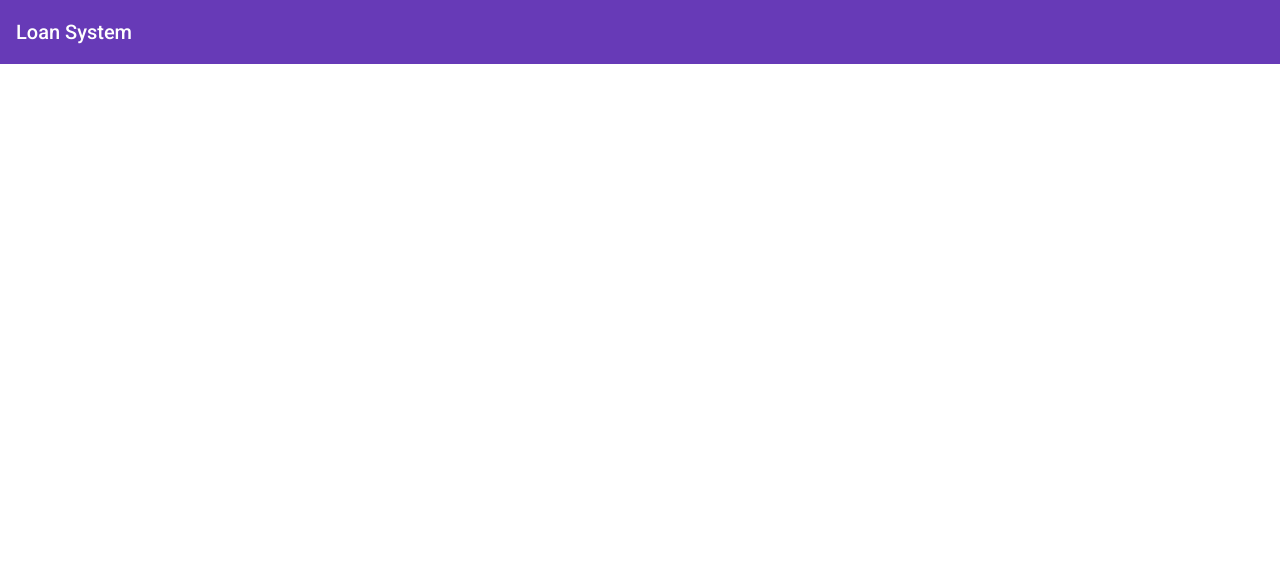
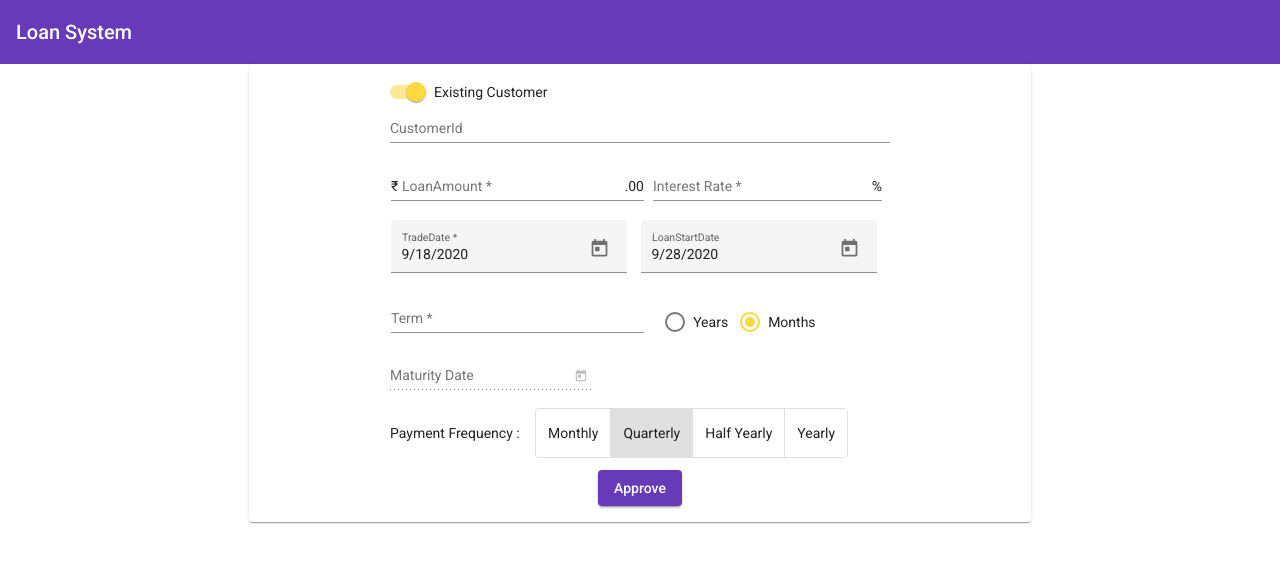
Before and after one commit to A-Venkatesh/LoanMgmt, an Angular app: page / in a window 1280 px wide. Shown: the top 562 px of the page. Built offline with nearby package versions, Linux system fonts and the light colour scheme.

Commit message:
UI Phase one completed

```diff
--- a/src/app/app.component.html
+++ b/src/app/app.component.html
@@ -1,3 +1,5 @@
 <mat-toolbar color="primary">
   <span>Loan System</span>
 </mat-toolbar>
+
+<app-create></app-create>
--- a/src/app/components/create/create.component.css
+++ b/src/app/components/create/create.component.css
@@ -0,0 +1,52 @@
+.main {
+  margin: 0 auto;
+  max-width: 750px;
+}
+
+.form {
+    margin: 0 auto;
+  min-width: 150px;
+  max-width: 500px;
+  width: 100%;
+}
+
+.full-width {
+  width: 100%;
+}
+
+td {
+  padding-right: 8px;
+}
+
+
+mat-button-toggle-group {
+    margin-left: 12px;
+  }
+
+  .cell4{
+    width: 30%;
+    padding: 0 5px;
+    display: table-cell;
+  }
+  .cell2{
+    width: 20%;
+    padding: 0 5px;
+    display: table-cell;
+  }
+  .row{
+    width: 100%;
+    margin: 0 auto;
+  }
+
+  mat-radio-button{
+    margin-left: 12px;
+  }
+
+  .centre {
+    /* width: 200px; */
+    /* display: block; */
+    /* background-color: #eee; */
+    margin: auto;
+    text-align: center;
+    /* margin-right: auto; */
+  }
--- a/src/app/components/create/create.component.html
+++ b/src/app/components/create/create.component.html
@@ -1 +1,95 @@
-<p>create works!</p>
+<mat-card class="main">
+  <form class="form" [formGroup]="form">
+    <mat-slide-toggle name="exist" formControlName="isExist">
+      <div *ngIf="form.get('isExist').value;else other_content">
+        Existing Customer
+      </div>
+      <ng-template #other_content>
+        New Customer
+      </ng-template>
+    </mat-slide-toggle>
+    <mat-form-field class="row" *ngIf="form.get('isExist').value">
+      <mat-label>CustomerId</mat-label>
+      <input matInput value="" formControlName="custID">
+    </mat-form-field>
+
+    <table class="row" cellspacing="0">
+      <tr>
+        <td>
+          <mat-form-field class="row">
+            <span matPrefix>₹&nbsp;</span>
+            <span matSuffix>.00</span>
+            <mat-label>LoanAmount</mat-label>
+            <input matInput formControlName="loanAmount">
+            <mat-error *ngIf="!form.controls['loanAmount'].valid">{{getErrorMessage('loanAmount')}}</mat-error>
+          </mat-form-field>
+        </td>
+        <td>
+          <mat-form-field class="row">
+            <mat-label>Interest Rate</mat-label>
+            <input matInput formControlName="intrestRate">
+            <span matSuffix>%</span>
+            <mat-error *ngIf="!form.controls['intrestRate'].valid">{{getErrorMessage('intrestRate')}}</mat-error>
+          </mat-form-field>
+        </td>
+      </tr>
+    </table>
+
+    <table class="row" cellspacing="0">
+      <tr>
+        <td>
+          <mat-form-field color="accent" appearance="fill">
+            <mat-label>TradeDate</mat-label>
+            <input matInput [min]="minDate" [max]="maxDate" [matDatepicker]="picker1" formControlName="tradeDate"
+              (dateChange)="tradeChange($event)">
+            <mat-datepicker-toggle matSuffix [for]="picker1"></mat-datepicker-toggle>
+            <mat-datepicker #picker1></mat-datepicker>
+          </mat-form-field>
+        </td>
+        <td>
+          <mat-form-field color="accent" appearance="fill">
+            <mat-label>LoanStartDate</mat-label>
+            <input matInput [min]="form.controls['tradeDate'].value" [max]="maxDate" [matDatepicker]="picker2"
+              formControlName="loanStartDate">
+            <mat-datepicker-toggle matSuffix [for]="picker2"></mat-datepicker-toggle>
+            <mat-datepicker #picker2 color="primary"></mat-datepicker>
+          </mat-form-field>
+        </td>
+      </tr>
+
+    </table>
+    <table class="full-width" cellspacing="0">
+      <tr>
+        <td>
+          <mat-form-field class="full-width">
+            <mat-label>Term</mat-label>
+            <input matInput placeholder="" value="" formControlName="term" (change)="onTermChangeEvent()">
+            <mat-error *ngIf="!form.controls['term'].valid">{{getErrorMessage('term')}}</mat-error>
+          </mat-form-field>
+        </td>
+        <td>
+          <mat-radio-group name="term" aria-label="Select an option" formControlName="matric">
+            <mat-radio-button value="year">Years</mat-radio-button>
+            <mat-radio-button value="month">Months</mat-radio-button>
+          </mat-radio-group>
+        </td>
+      </tr>
+    </table>
+    <mat-form-field color="accent">
+      <mat-label>Maturity Date</mat-label>
+      <input matInput [matDatepicker]="picker3" formControlName="matureDate">
+      <mat-datepicker-toggle matSuffix [for]="picker3"></mat-datepicker-toggle>
+      <mat-datepicker #picker3 color="primary"></mat-datepicker>
+    </mat-form-field>
+    <p>
+      <mat-label>Payment Frequency : </mat-label>
+      <mat-button-toggle-group name="fontStyle" aria-label="Font Style" formControlName="frequency">
+        <mat-button-toggle *ngFor="let item of frequency" [value]="item"> {{item}}</mat-button-toggle>
+      </mat-button-toggle-group>
+      <!-- {{selected}} -->
+    </p>
+    <div class="centre">
+      <button mat-raised-button color="primary">Approve</button>
+    </div>
+  </form>
+</mat-card>
--- a/src/app/components/create/create.component.ts
+++ b/src/app/components/create/create.component.ts
@@ -1,15 +1,107 @@
-import { Component, OnInit } from '@angular/core';
+import { Component, OnInit, AfterViewInit } from '@angular/core';
+import { FormBuilder, Validators } from '@angular/forms';
+import { MatDatepickerInputEvent } from '@angular/material/datepicker';
 
 @Component({
   selector: 'app-create',
   templateUrl: './create.component.html',
   styleUrls: ['./create.component.css']
 })
-export class CreateComponent implements OnInit {
+export class CreateComponent implements OnInit, AfterViewInit {
+  minDate: Date;
+  maxDate: Date;
+  constructor(private fb: FormBuilder) {
+    // const date = new Date();
+    // console.log('from' + date);
+    this.minDate = new Date();
+    console.log('from' + this.minDate);
+    // date.setFullYear(date.getFullYear() + 80 , 20 , 1);
+    this.maxDate = new Date();
+    console.log('to' + this.maxDate.getFullYear());
+    this.maxDate.setFullYear(this.maxDate.getFullYear() + 100);
+    console.log('to' + this.maxDate);
+    // this.tradeDate = this.minDate;
+  }
 
-  constructor() { }
+  frequency: string[] = ['Monthly', 'Quarterly', 'Half Yearly', 'Yearly'];
+  selected = 'Quarterly';
+  isExist = true;
+  // term = 'year';
+  tradeDate = new Date();
+
+  form = this.fb.group({
+
+    frequency: [this.selected, [Validators.required]],
+    loanAmount: ['', [Validators.required, Validators.min(1), Validators.pattern('^\\d+$')]],
+    intrestRate: ['', [Validators.required, Validators.min(1), Validators.pattern('[+-]?([0-9]*[.])?[0-9]+')]],
+    tradeDate: [this.tradeDate, [Validators.required]],
+    loanStartDate: [this.getStartDate(this.tradeDate)],
+    term: ['', [Validators.required, Validators.min(1), Validators.pattern('^\\d+$')]],
+    isExist: [this.isExist],
+    custID: [''],
+    matric: ['month'],
+    matureDate: [{value: '', disabled: true}],
+
+  });
+
 
   ngOnInit(): void {
   }
 
+  ngAfterViewInit(): void{
+    this.form.controls.loanStartDate.valueChanges.subscribe(
+      () => {
+        // console.log(this.frm1 .controls.family.value)
+        this.onTermChangeEvent();
+      }
+    );
+    this.form.controls.matric.valueChanges.subscribe(
+      () => {
+        // console.log(this.frm1 .controls.family.value)
+        this.onTermChangeEvent();
+      }
+    );
+          }
+
+  getErrorMessage(filedName: string): string {
+    switch (filedName) {
+      case 'loanAmount':
+        return 'Invalid Input';
+
+      case 'intrestRate':
+        return 'Invalid Input';
+      case 'term':
+        return 'Invalid Input';
+
+      default:
+        break;
+    }
+  }
+  tradeChange(event: MatDatepickerInputEvent<Date>): void {
+    console.log('log');
+    this.form.controls.loanStartDate.setValue(this.getStartDate(event.value));
+  }
+  getStartDate(date): Date {
+    let startDate = new Date(date);
+    return new Date(startDate.setDate(startDate.getDate() + 10));
+  }
+
+  onTermChangeEvent(): void {
+    // console.log(event.target.value);
+    const no = Number(this.form.controls.term.value);
+    const startDate = new Date(this.form.controls.loanStartDate.value);
+    console.log(startDate);
+    console.log(this.form.controls.matric.value);
+    if (this.form.controls.matric.value === 'year') {
+      startDate.setFullYear(startDate.getFullYear() + no);
+      console.log(startDate);
+      this.form.controls.matureDate.setValue(startDate);
+    } else {
+      console.log(typeof(no));
+
+      startDate.setMonth(startDate.getMonth() + no);
+      console.log(startDate);
+      this.form.controls.matureDate.setValue(startDate);
+    }
+  }
 }
```
Also changed, not shown: src/app/app.module.ts (+28 -2 lines).
